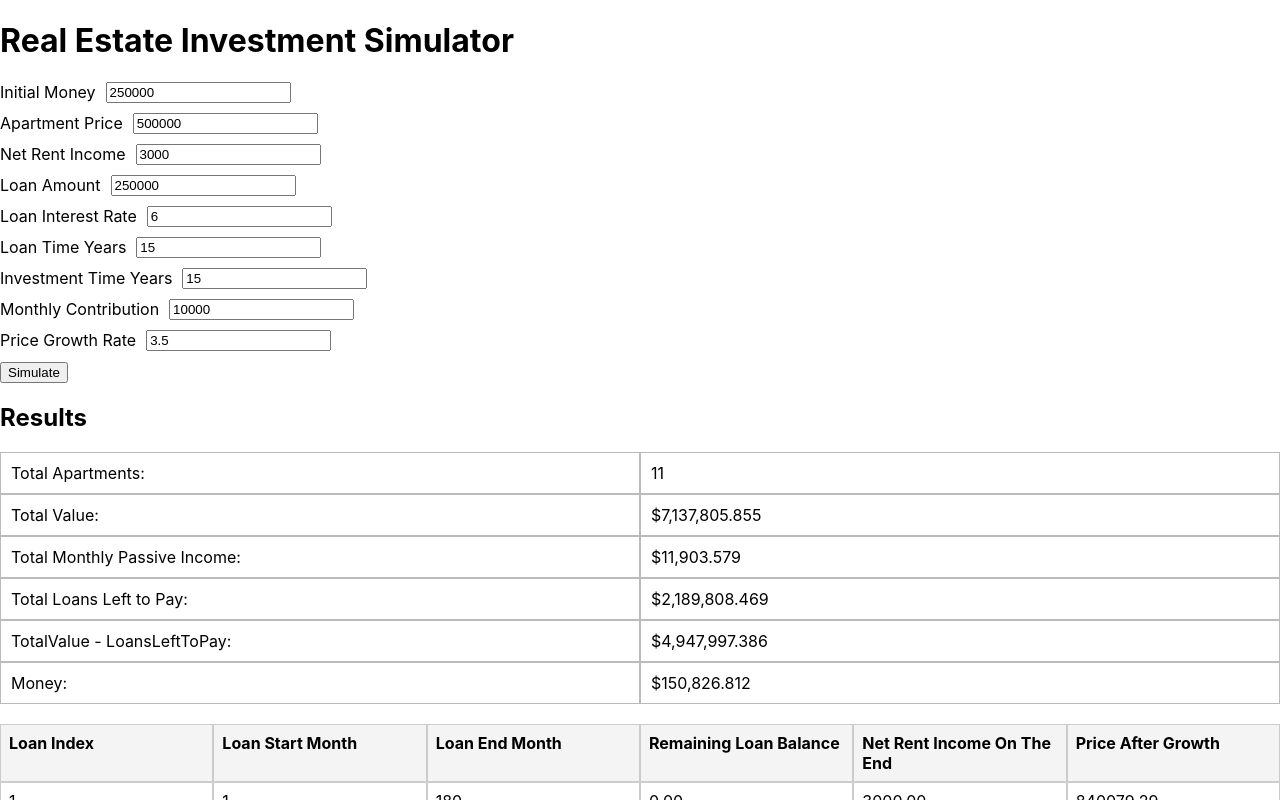
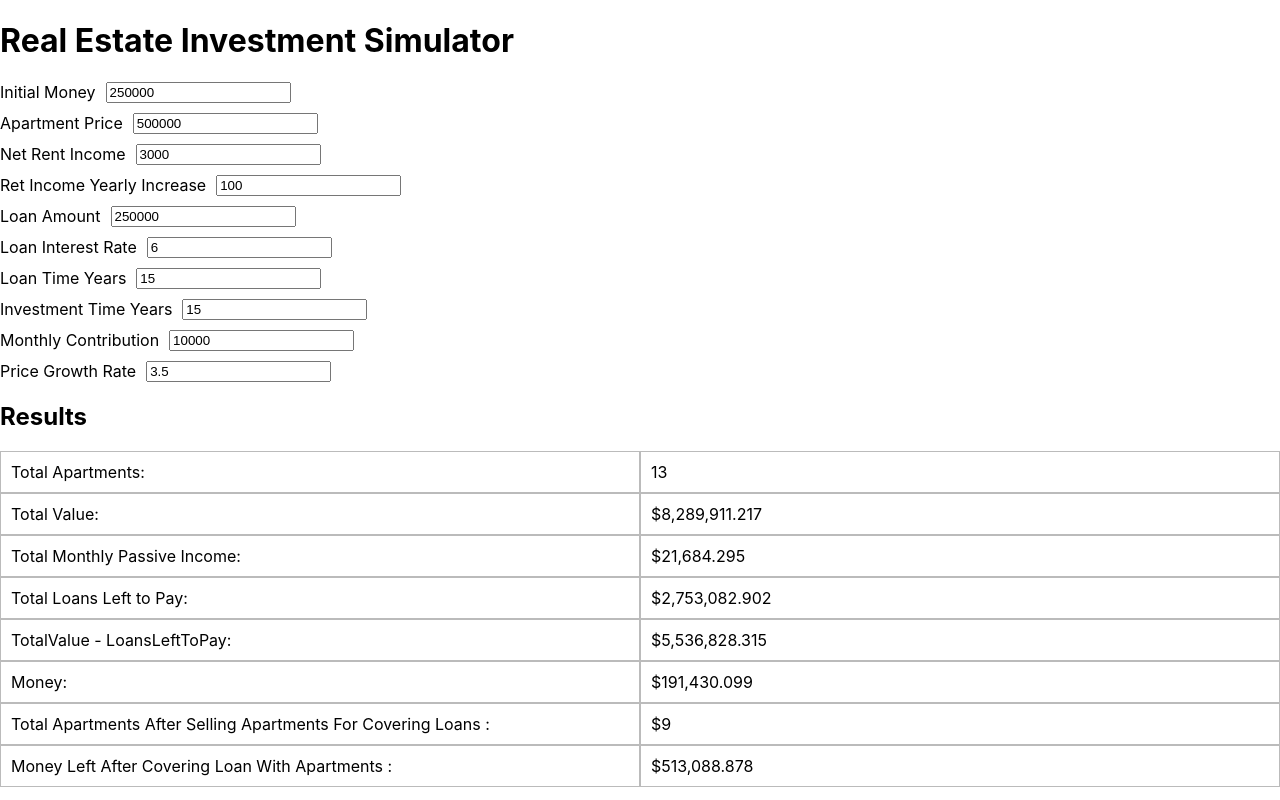
Before and after one commit to Yazuly/investments, a React (Create React App) app: page / in a window 1280 px wide. Shown: the top 800 px of the page. Built offline with nearby package versions, Linux system fonts and the light colour scheme.

Commit message:
added selling apartments for covering loans

```diff
--- a/src/InvestmentSimulator.js
+++ b/src/InvestmentSimulator.js
@@ -16,6 +16,7 @@ const InvestmentSimulator = () => {
     investmentTimeYears: 15,
     monthlyContribution: 10000,
     priceGrowthRate: 3.5,
+    rentIncomeYearlyIncrease: 100
   });
 
   const [results, setResults] = useState({
@@ -24,7 +25,9 @@ const InvestmentSimulator = () => {
     totalMonthlyPassiveIncome: 0,
     totalLoansLeft: 0,
     apartments: [],
-    monthlyDetails:[]
+    monthlyDetails:[],
+    totalApartmentsAfterSellingApartmentsForCoveringLoans:0,
+    moneyLeftWithCoveringLoans:0
   });
 
   const maxLoanToApartmentPriceRatio = 0.9
@@ -39,6 +42,10 @@ const InvestmentSimulator = () => {
 
   const handleNetRentIncomeChange = (event) => {
     setInputs(inputs => ({ ...inputs, netRentIncome: parseFloat(event.target.value) }));
+  };
+
+  const hanldeRentIncomeYearlyIncrease = (event) => {
+    setInputs(inputs => ({ ...inputs, rentIncomeYearlyIncrease: parseFloat(event.target.value) }));
   };
 
   const handleLoanAmountChange = (event) => {
@@ -81,7 +88,9 @@ const InvestmentSimulator = () => {
 
   const updateApartmentMonthlyIncome = (month,apartments) => {
     apartments.forEach(apartment => {
-      apartment.netRentIncome = inputs.netRentIncome - (month >= apartment.loanEndTime ? 0 : apartment.monthlyLoanPayment)
+      let loanReturn = (month >= apartment.loanEndTime ? 0 : apartment.monthlyLoanPayment)
+      let rentIncome = inputs.netRentIncome + Math.floor((month-apartment.boughtMonth)/12)*inputs.rentIncomeYearlyIncrease
+      apartment.netRentIncome =  rentIncome - loanReturn
     });
   }
 
@@ -123,7 +132,7 @@ const InvestmentSimulator = () => {
         );
 
 
-        let yearsHeld = (totalMonths+1-month)/12; // Assume the apartment is held for the duration of the loan
+        let yearsHeld = (totalMonths+1-month)/12;
         let priceAfterGrowth = apartmentPrice * Math.pow(1 + (priceGrowthRate / 100), yearsHeld);
 
 
@@ -150,14 +159,33 @@ const InvestmentSimulator = () => {
       month++;
     }
 
+    const totalValue = apartments.reduce((acc, apt) => acc + apt.priceAfterGrowth, 0)
+    const totalMonthlyPassiveIncome = apartments.map(a => a.netRentIncome).reduce((a, b) => a + b, 0)
+    const totalLoansLeft = apartments.reduce((acc, apt) => acc + apt.loanBalance, 0)
+
+    let numOfApartmentsToSellForCoveringLoan = 0
+    let apartmentsToSellTotalPrice = 0
+    for(let i = 0 ; i < apartments.length ; i++){
+      if(apartmentsToSellTotalPrice+money >= totalLoansLeft){
+        break;
+      }
+      apartmentsToSellTotalPrice+=apartments[i].priceAfterGrowth
+      numOfApartmentsToSellForCoveringLoan++
+    }
+    const totalApartmentsAfterSellingApartmentsForCoveringLoans = totalApartments - numOfApartmentsToSellForCoveringLoan
+    const moneyLeftWithCoveringLoan = apartmentsToSellTotalPrice + money - totalLoansLeft
+
+
     setResults({
       totalApartments,
-      totalValue: apartments.reduce((acc, apt) => acc + apt.priceAfterGrowth, 0),
-      totalMonthlyPassiveIncome: apartments.map(a => a.netRentIncome).reduce((a, b) => a + b, 0),
-      totalLoansLeft: apartments.reduce((acc, apt) => acc + apt.loanBalance, 0),
+      totalValue: totalValue,
+      totalMonthlyPassiveIncome: totalMonthlyPassiveIncome,
+      totalLoansLeft: totalLoansLeft,
       apartments,
       money:money,
-      monthlyDetails:monthlyDetails
+      monthlyDetails:monthlyDetails,
+      totalApartmentsAfterSellingApartmentsForCoveringLoans:totalApartmentsAfterSellingApartmentsForCoveringLoans,
+      moneyLeftWithCoveringLoans:moneyLeftWithCoveringLoan
     });
   };
 
@@ -176,6 +204,10 @@ const InvestmentSimulator = () => {
       <div className="input-group">
         <label>Net Rent Income</label>
         <input type="number" name="netRentIncome" value={inputs.netRentIncome} onChange={handleNetRentIncomeChange} />
+      </div>
+      <div className="input-group">
+        <label>Ret Income Yearly Increase</label>
+        <input type="number" name="netRentIncome" value={inputs.rentIncomeYearlyIncrease} onChange={hanldeRentIncomeYearlyIncrease} />
       </div>
       <div className="input-group">
         <label>Loan Amount</label>
@@ -202,7 +234,6 @@ const InvestmentSimulator = () => {
         <input type="number" name="priceGrowthRate" value={inputs.priceGrowthRate} onChange={handlePriceGrowthRateChange} />
       </div>
     </div>
-      <button onClick={simulateInvestment}>Simulate</button>
       <h2>Results</h2>
       <div className="flex-table results-table">
         <div className="flex-row">
@@ -228,6 +259,14 @@ const InvestmentSimulator = () => {
         <div className="flex-row">
           <div className="cell">Money:</div>
           <div className="cell">${results?.money?.toLocaleString() || 0}</div>
+        </div>
+        <div className="flex-row">
+          <div className="cell">Total Apartments After Selling Apartments For Covering Loans :</div>
+          <div className="cell">${results?.totalApartmentsAfterSellingApartmentsForCoveringLoans?.toLocaleString() || 0}</div>
+        </div>
+        <div className="flex-row">
+          <div className="cell">Money Left After Covering Loan With Apartments :</div>
+          <div className="cell">${results?.moneyLeftWithCoveringLoans?.toLocaleString() || 0}</div>
         </div>
       </div>
       <br></br>
```
